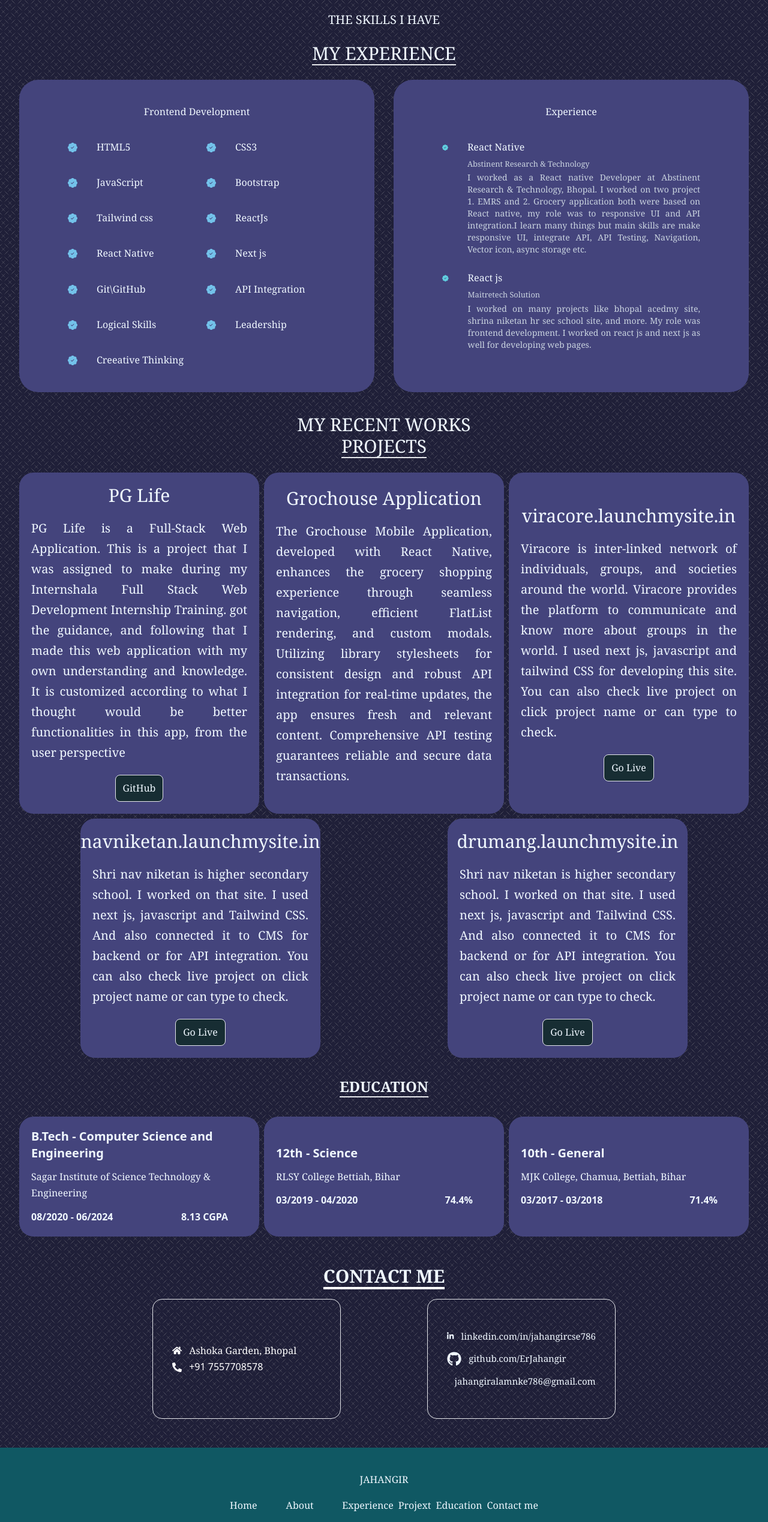
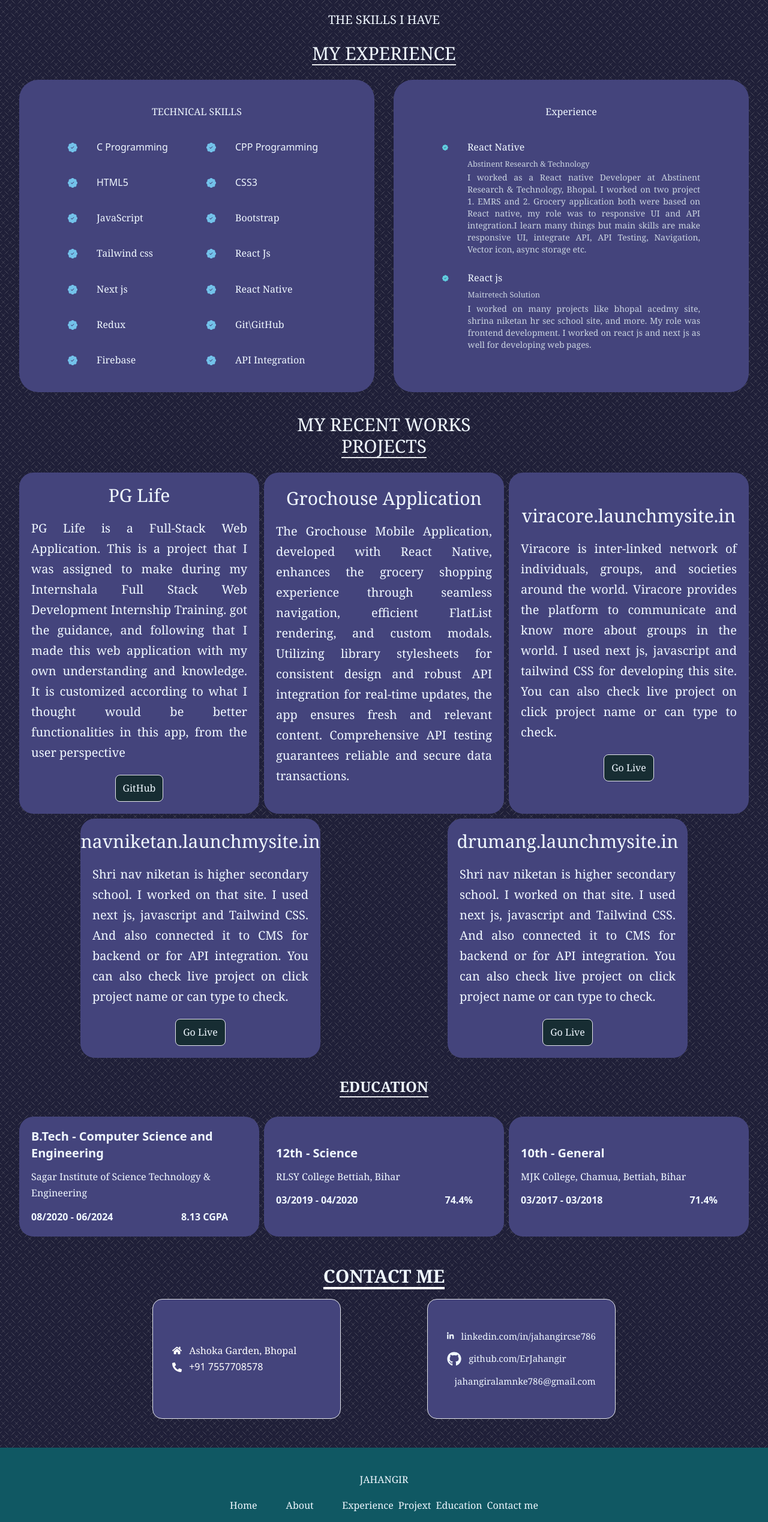
Before and after one commit to ErJahangir/portfolio, a Next.js app: page / in a window 1280 px wide. Shown: the part 1801-4339 px from the top of the page at 60% size. Built offline with nearby package versions, Linux system fonts and the light colour scheme.

Commit message:
Change skills and contact

```diff
--- a/src/app/Component/Contact.jsx
+++ b/src/app/Component/Contact.jsx
@@ -12,7 +12,7 @@ const Contact = () => {
         Contact me
       </h2>
       <div className="flex flex-col mt-4 md:flex-row w-full gap-5">
-        <div className="w-[85%] md:w-[45%] lg:w-[35%] rounded-2xl text-white p-8 flex flex-col justify-center mx-auto border h-[200px]">
+        <div className="w-[85%] md:w-[45%] lg:w-[35%] rounded-2xl text-white p-8 flex flex-col justify-center mx-auto border h-[200px] hover:bg-transparent bg-[#44447c] duration-1000 hover:shadow-2xl">
           <h2 className="flex flex-row items-center gap-3">
             <FaHome />
             Ashoka Garden, Bhopal
@@ -22,7 +22,7 @@ const Contact = () => {
             +91 7557708578
           </h2>
         </div>
-        <div className="w-[85%] md:w-[45%] lg:w-[35%] rounded-2xl border mx-auto p-8 flex flex-col justify-center gap-3 h-[200px]">
+        <div className="w-[85%] md:w-[45%] lg:w-[35%] rounded-2xl border mx-auto p-8 flex flex-col justify-center gap-3 h-[200px] hover:bg-transparent bg-[#44447c] duration-1000 hover:shadow-2xl">
           <h2 className="flex flex-row items-center gap-3 text-[12px] md:text-[15px]">
             <FaLinkedinIn className="text-2xl" />
             linkedin.com/in/jahangircse786
--- a/src/app/Component/Experience.jsx
+++ b/src/app/Component/Experience.jsx
@@ -12,18 +12,28 @@ const Experience = () => {
 
       <div className="experience__container">
         <div className="experience__frontend">
-          <h3>Frontend Development</h3>
+          <h3>TECHNICAL SKILLS</h3>
 
           <div className="experience__content">
             <article className="experience__details">
               <BsFillPatchCheckFill className="experience__details-icon" />
 
-              <h4>HTML5</h4>
+              <h4 className="font-sans">C Programming</h4>
             </article>
             <article className="experience__details">
               <BsFillPatchCheckFill className="experience__details-icon" />
 
-              <h4>CSS3</h4>
+              <h4 className="font-sans">CPP Programming</h4>
+            </article>
+            <article className="experience__details">
+              <BsFillPatchCheckFill className="experience__details-icon" />
+
+              <h4 className="font-sans">HTML5</h4>
+            </article>
+            <article className="experience__details">
+              <BsFillPatchCheckFill className="experience__details-icon" />
+
+              <h4 className="font-sans">CSS3</h4>
             </article>
             <article className="experience__details">
               <BsFillPatchCheckFill className="experience__details-icon" />
@@ -41,7 +51,11 @@ const Experience = () => {
             </article>
             <article className="experience__details">
               <BsFillPatchCheckFill className="experience__details-icon" />
-              <h4>ReactJs</h4>
+              <h4>React Js</h4>
+            </article>
+            <article className="experience__details">
+              <BsFillPatchCheckFill className="experience__details-icon" />
+              <h4>Next js</h4>
             </article>
             <article className="experience__details">
               <BsFillPatchCheckFill className="experience__details-icon" />
@@ -49,7 +63,7 @@ const Experience = () => {
             </article>
             <article className="experience__details">
               <BsFillPatchCheckFill className="experience__details-icon" />
-              <h4>Next js</h4>
+              <h4>Redux</h4>
             </article>
             <article className="experience__details">
               <BsFillPatchCheckFill className="experience__details-icon" />
@@ -57,9 +71,13 @@ const Experience = () => {
             </article>
             <article className="experience__details">
               <BsFillPatchCheckFill className="experience__details-icon" />
+              <h4>Firebase</h4>
+            </article>
+            <article className="experience__details">
+              <BsFillPatchCheckFill className="experience__details-icon" />
               <h4>API Integration</h4>
             </article>
-            <article className="experience__details">
+            {/* <article className="experience__details">
               <BsFillPatchCheckFill className="experience__details-icon" />
               <h4>Logical Skills</h4>
             </article>
@@ -70,7 +88,7 @@ const Experience = () => {
             <article className="experience__details">
               <BsFillPatchCheckFill className="experience__details-icon" />
               <h4>Creeative Thinking</h4>
-            </article>
+            </article> */}
           </div>
         </div>
         {/* End of frontend part */}
```
Also changed, not shown: 1 other file (tests, documents, lock files or other folders).
